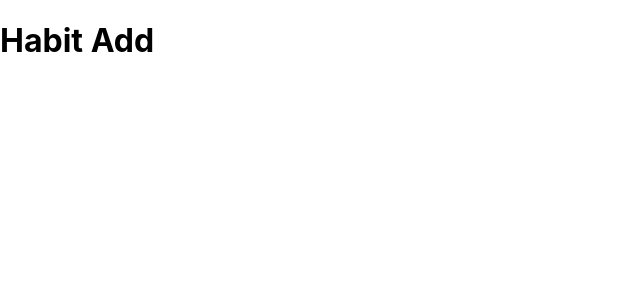
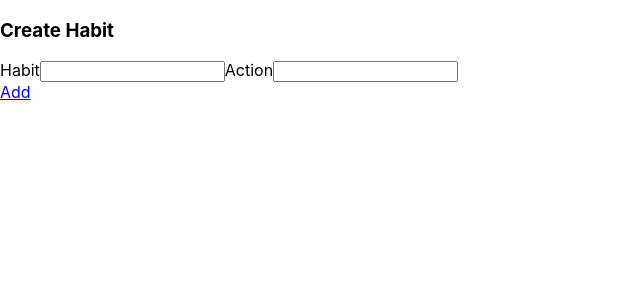
Before and after one commit to honnnei/habit-app, a React (Create React App) app in the folder client/: page /habit/add in a window 1280 px wide. Shown: the top 300 px of the page, without its empty margins (0-640 px from the left). Built offline with nearby package versions, Linux system fonts and the light colour scheme.

Commit message:
Add Add feature in Habit Component

```diff
--- a/client/src/component/Habit.js
+++ b/client/src/component/Habit.js
@@ -5,14 +5,46 @@ class Habit extends React.Component {
   constructor(props) {
     super(props);
     this.state = ({
-      username: props.location.username
+      nameOfUser: props.location.username,
+      habitName: '',
+      action: ''
     })
   }
+
+  createHabit = () => {
+    console.log('I am hulk');
+  }
+
+  handleChange = (event) => {
+    event.preventDefault();
+  const {name, value} = event.target
+  this.setState({ [name]: value })
+}
+
 
   render() {
       return (
         <div>
-            <h1>Habit Add</h1>
+            <form>
+                <h3>Create Habit</h3>
+                <label>Habit</label>
+                    <input
+                    name="habitName"
+                    type="text"
+                    value={this.state.habitName}
+                    onChange={this.handleChange}
+                    ></input>
+                  <label>Action</label>
+                    <input
+                    name="action"
+                    type="text"
+                    value={this.state.action}
+                    onChange={this.handleChange}
+                    ></input>
+            </form>
+            <div>
+              <Link to='/tracker' onClick={this.createHabit}>Add</Link>
+            </div>
           </div>
       );
   }
--- a/client/src/containers/Tracker.js
+++ b/client/src/containers/Tracker.js
@@ -40,7 +40,7 @@ class Tracker extends React.Component {
     })
   }
 
-  getUserData = () => {
+  getUserHabits = () => {
     axios('/users/name/:id')
     .then(response => response.data)
     .then(array => {
```
